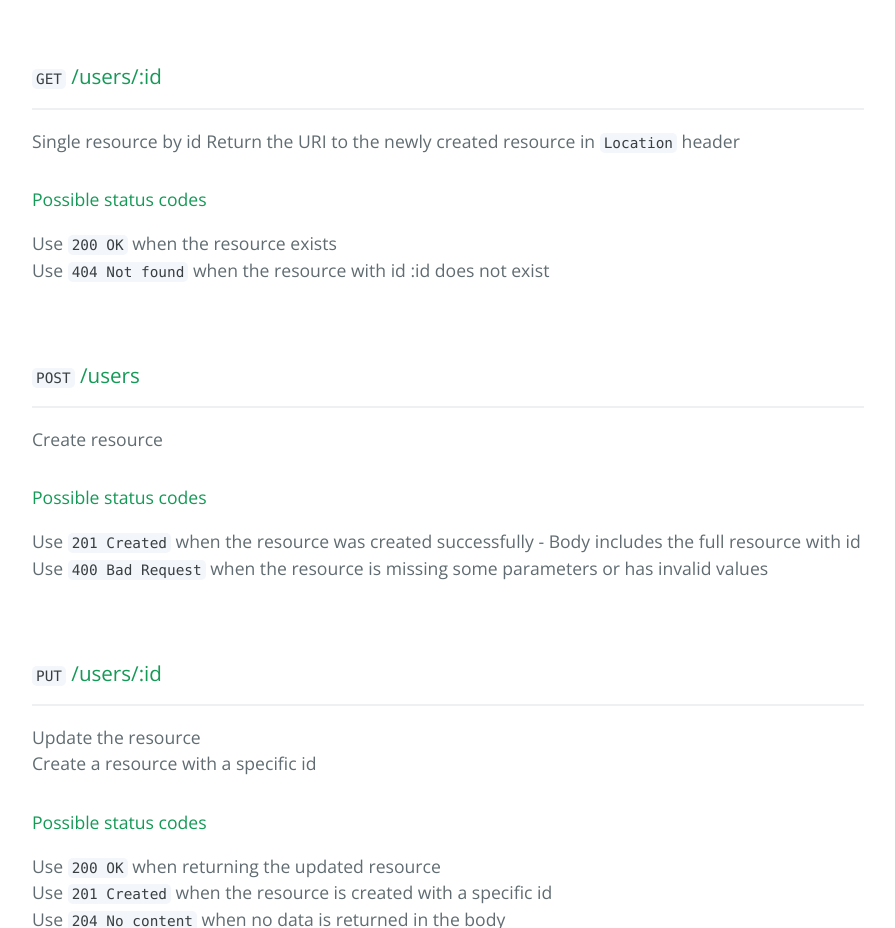
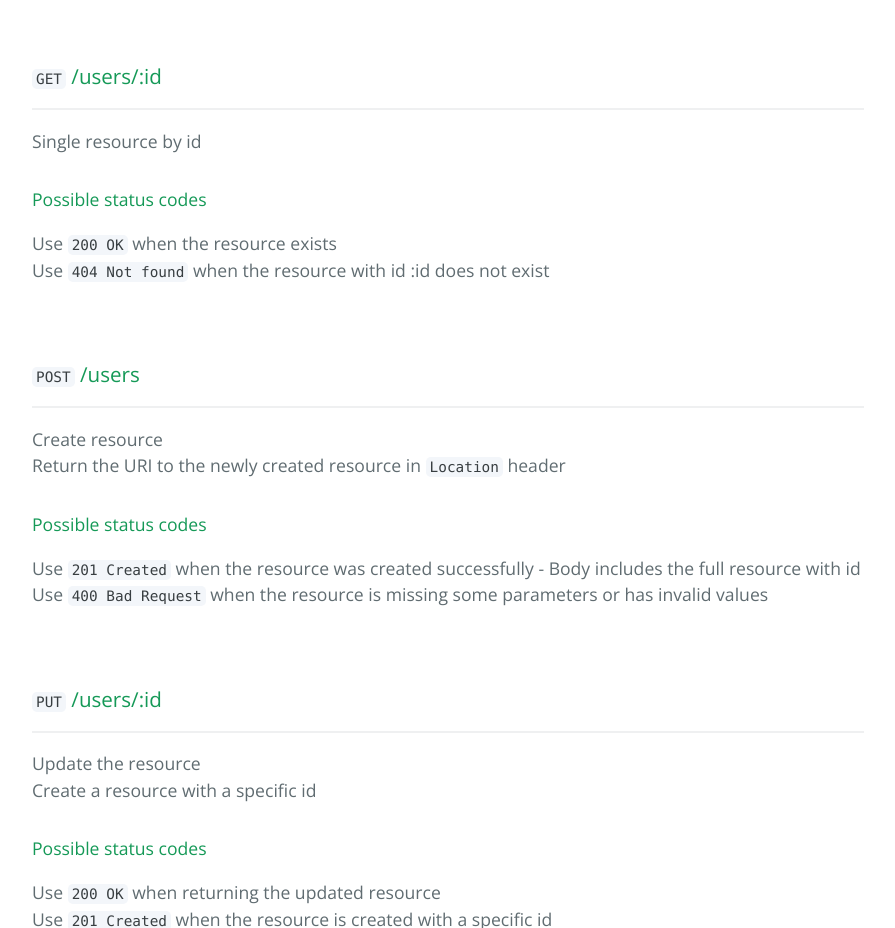
Before and after one commit to wfortin/rest, a plain HTML site: page index.html in a window 1280 px wide. Shown: the part 780-1708 px from the top of the page, without its empty margins (192-1087 px from the left). Drawn offline with nearby package versions, Linux system fonts and the light colour scheme.

Commit message:
Update index.html

```diff
--- a/index.html
+++ b/index.html
@@ -43,8 +43,7 @@
 
 <hr>
 
-<p>Single resource by id
-Return the URI to the newly created resource in <code>Location</code> header</p>
+<p>Single resource by id</p>
 
 <h4>
 <a id="possible-status-codes-1" class="anchor" href="#possible-status-codes-1" aria-hidden="true"><span class="octicon octicon-link"></span></a>Possible status codes</h4>
@@ -59,7 +58,9 @@ Use <code>404 Not found</code> when the resource with id :id does not exist</p>
 
 <hr>
 
-<p>Create resource</p>
+<p>Create resource <br>
+Return the URI to the newly created resource in <code>Location</code> header
+</p>
 
 <h4>
 <a id="possible-status-codes-2" class="anchor" href="#possible-status-codes-2" aria-hidden="true"><span class="octicon octicon-link"></span></a>Possible status codes</h4>
```
